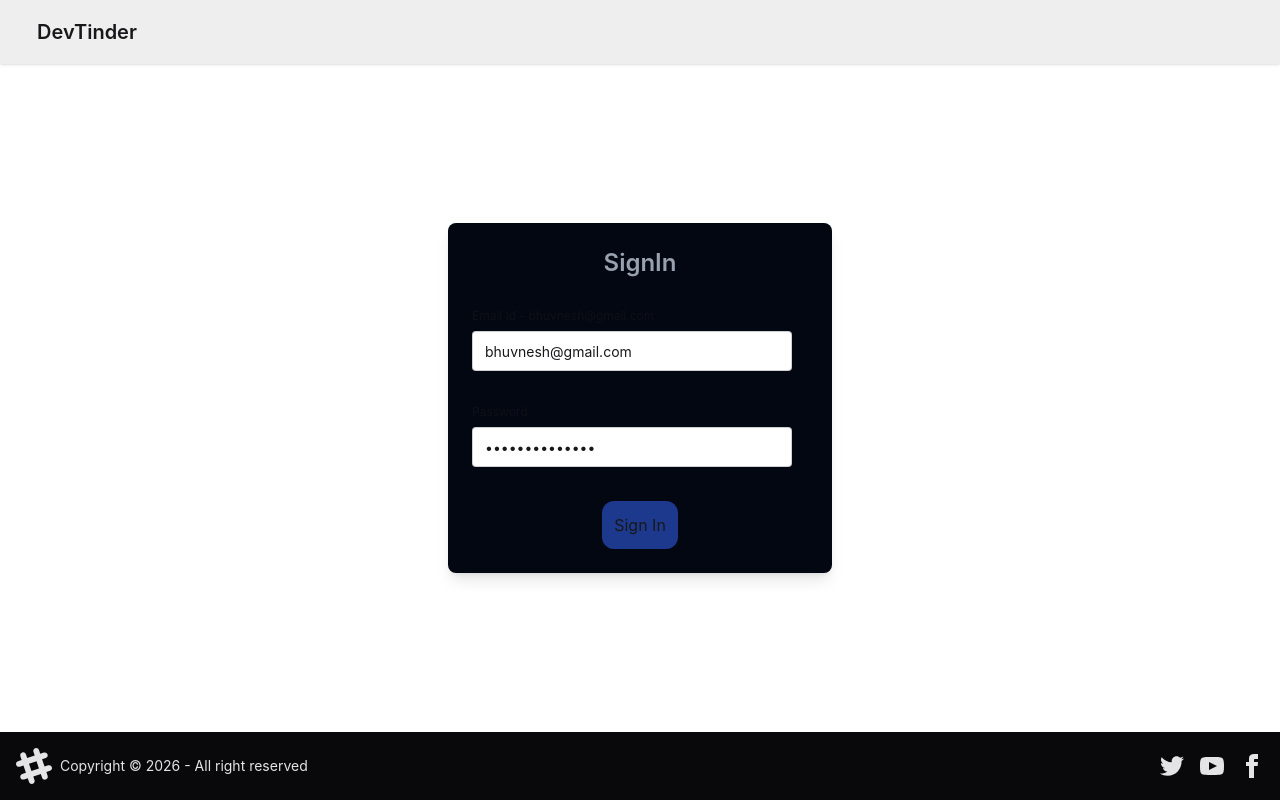
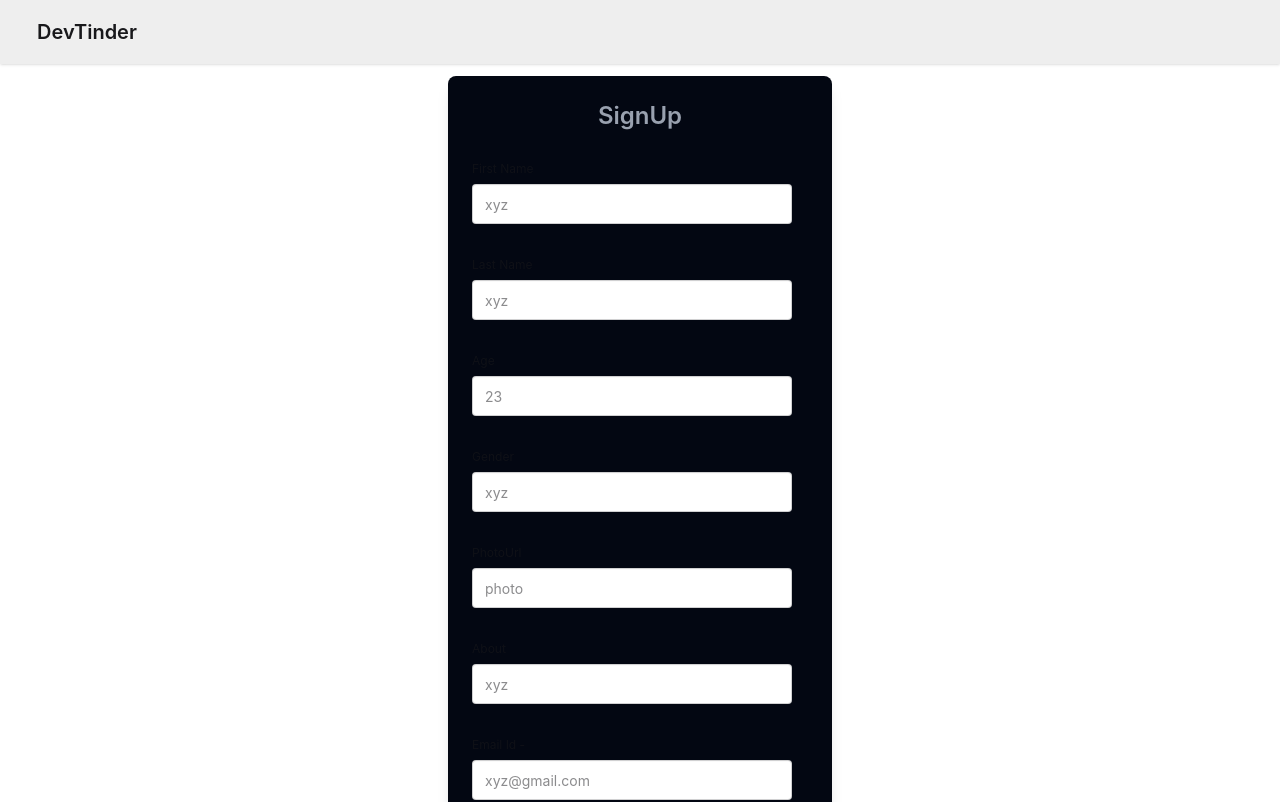
Before and after one commit to nik5526/DevTinder, a React (Vite) app in the folder frontend/: page /signin in a window 1280 px wide. Shown: the top 802 px of the page. Built offline with nearby package versions, Linux system fonts and the light colour scheme; no server answers.

Commit message:
Send/Ignore & SignUp new user & Testing

```diff
--- a/frontend/src/Components/Feed.jsx
+++ b/frontend/src/Components/Feed.jsx
@@ -23,12 +23,23 @@ const Feed = () => {
   useEffect(() => {
     getFeed();
   }, []);
+
+  if (!feed) return;
+
+  if (feed.length === 0)
+    return (
+      <div className="text-center text-3xl font-bold my-4 ">
+        No New User Available!
+      </div>
+    );
+
+
   return (
     //have done this otherwise it will give the error if the feed is not present.
     feed && (
       <div className="flex-1 flex items-center justify-center">
         <div className="w-full max-w-3xl">
-          <FeedCard user={feed[3]} />
+          <FeedCard user={feed[0]} />
         </div>
       </div>
     )
--- a/frontend/src/Components/FeedCard.jsx
+++ b/frontend/src/Components/FeedCard.jsx
@@ -1,5 +1,24 @@
+import axios from "axios";
+import { Base_Url } from "../utils/const";
+import { useDispatch } from "react-redux";
+import { removeFeed } from "../utils/feedSlice";
+
 const FeedCard = ({ user, compact = false }) => {
-  const { photoUrl, firstName, lastName, age, gender, about } = user;
+  const { _id, photoUrl, firstName, lastName, age, gender, about } = user;
+  const dispatch = useDispatch();
+
+  const manageFeed = async (status, _id) => {
+    try {
+      const res = await axios.post(
+        Base_Url + "/request/send/" + status + "/" + _id,
+        {},
+        { withCredentials: true },
+      );
+      dispatch(removeFeed(_id));
+    } catch (err) {
+      console.log(err.message);
+    }
+  };
 
   return (
     <div
@@ -29,8 +48,18 @@ const FeedCard = ({ user, compact = false }) => {
         </div>
 
         <div className="card-actions mt-auto justify-center">
-          <button className="btn btn-active btn-success">Send Request</button>
-          <button className="btn btn-active btn-error">Ignore</button>
+          <button
+            className="btn btn-active btn-success"
+            onClick={() => manageFeed("interested", _id)}
+          >
+            Send Request
+          </button>
+          <button
+            className="btn btn-active btn-error"
+            onClick={() => manageFeed("ignored", _id)}
+          >
+            Ignore
+          </button>
         </div>
       </div>
     </div>
--- a/frontend/src/Components/Requests.jsx
+++ b/frontend/src/Components/Requests.jsx
@@ -22,7 +22,7 @@ const Requests = () => {
     try {
       //we have sent a {} empty bracets because it is a post call and in post call we have to send the data but here we dont have to sent the data so we have sent empty bracets.
       const res = await axios.post(
-        Base_Url + "/request/receive" + "/" + status + "/" + _id,
+        Base_Url + "/request/receive/" + status + "/" + _id,
         {},
         { withCredentials: true },
       );
--- a/frontend/src/Components/SignIn.jsx
+++ b/frontend/src/Components/SignIn.jsx
@@ -6,8 +6,15 @@ import { useNavigate } from "react-router-dom";
 import { Base_Url } from "../utils/const";
 
 const SignIn = () => {
-  const [emailId, setEmailId] = useState("bhuvnesh@gmail.com");
-  const [password, setPassword] = useState("Bhuvnesh@54321");
+  const [emailId, setEmailId] = useState("");
+  const [password, setPassword] = useState("");
+  const [firstName, setFirstName] = useState("");
+  const [lastName, setLastName] = useState("");
+  const [age, setAge] = useState("");
+  const [gender, setGender] = useState("");
+  const [photoUrl, setPhotoUrl] = useState("");
+  const [about, setAbout] = useState("");
+  const [isSignIn, setIsSignIn] = useState(false);
   const [error, setError] = useState();
 
   const dispatch = useDispatch();
@@ -28,10 +35,110 @@ const SignIn = () => {
     }
   };
 
+  const userSignUp = async ()=>{
+    try{
+      const res = await axios.post(Base_Url + "/signup" , {firstName , lastName , emailId , password , age , gender , photoUrl, about},{withCredentials : true});
+      dispatch(addUser(res?.data?.data));
+      return navigate("/profile");
+    }
+    catch(err){
+      setError(err?.response?.data || "Something went wrong");
+    }
+  }
+
   return (
-    <div className="flex-1 flex items-center justify-center">
+    <div className="flex-1 flex items-center justify-center my-3" >
       <div className="bg-gray-950 w-full max-w-sm p-6 rounded-lg text-center shadow-lg space-y-6">
-        <h2 className="text-gray-400 font-semibold text-2xl">SignIn</h2>
+        <h2 className="text-gray-400 font-semibold text-2xl">{isSignIn ? "SignIn" : "SignUp"}</h2>
+
+        { !isSignIn &&
+          <>
+            <fieldset className="fieldset">
+              <label className="label" htmlFor="firstName">
+                First Name
+              </label>
+
+              <input
+                type="text"
+                value={firstName}
+                id="firstName"
+                className="input"
+                placeholder="xyz"
+                onChange={(e) => setFirstName(e.target.value)}
+              />
+            </fieldset>
+            <fieldset className="fieldset">
+              <label className="label" htmlFor="LastName">
+                Last Name
+              </label>
+
+              <input
+                type="text"
+                value={lastName}
+                id="LastName"
+                className="input"
+                placeholder="xyz"
+                onChange={(e) => setLastName(e.target.value)}
+              />
+            </fieldset>
+            <fieldset className="fieldset">
+              <label className="label" htmlFor="age">
+                Age
+              </label>
+
+              <input
+                type="text"
+                value={age}
+                id="age"
+                className="input"
+                placeholder="23"
+                onChange={(e) => setAge(e.target.value)}
+              />
+            </fieldset>
+            <fieldset className="fieldset">
+              <label className="label" htmlFor="gender">
+                Gender
+              </label>
+
+              <input
+                type="text"
+                value={gender}
+                id="gender"
+                className="input"
+                placeholder="xyz"
+                onChange={(e) => setGender(e.target.value)}
+              />
+            </fieldset>
+            <fieldset className="fieldset">
+              <label className="label" htmlFor="photoUrl">
+                PhotoUrl
+              </label>
+
+              <input
+                type="text"
+                value={photoUrl}
+                id="photoUrl"
+                className="input"
+                placeholder="photo"
+                onChange={(e) => setPhotoUrl(e.target.value)}
+              />
+            </fieldset>
+            <fieldset className="fieldset">
+              <label className="label" htmlFor="about">
+                About
+              </label>
+
+              <input
+                type="text"
+                value={about}
+                id="about"
+                className="input"
+                placeholder="xyz"
+                onChange={(e) => setAbout(e.target.value)}
+              />
+            </fieldset>
+          </>
+        }
 
         <fieldset className="fieldset">
           <label className="label" htmlFor="email">
@@ -67,10 +174,12 @@ const SignIn = () => {
 
         <button
           className="bg-blue-900 p-3 rounded-xl cursor-pointer hover:bg-blue-800"
-          onClick={userLogin}
+          onClick={isSignIn ? userLogin : userSignUp}
         >
-          Sign In
+          {isSignIn ? "SignIn" : "SignUp"}
         </button>
+        <p className = "text-sm -m-2 cursor-pointer text-blue-800" onClick = {()=> setIsSignIn((value)=> !value)}
+        >{isSignIn ? "New User? SignUp" : "Existing User? SignIn"}</p>
       </div>
     </div>
   );
--- a/frontend/src/Components/navbar.jsx
+++ b/frontend/src/Components/navbar.jsx
@@ -53,12 +53,11 @@ const Navbar = () => {
 
               <ul
                 tabIndex={0}
-                className="menu menu-sm dropdown-content bg-base-100 rounded-box z-50 mt-3 w-52 p-2 shadow"
+                className="menu menu-sm dropdown-content rounded-box z-50 mt-3 w-52 p-2 shadow bg-base-300"
               >
                 <li>
                   <Link to="/profile" className="justify-between">
                     Profile
-                    <span className="badge">New</span>
                   </Link>
                 </li>
 
--- a/frontend/src/utils/feedSlice.jsx
+++ b/frontend/src/utils/feedSlice.jsx
@@ -5,7 +5,9 @@ const feedSlice = createSlice({
     initialState : null,
     reducers : {
         addFeed : (state,action) => action.payload,
-        removeFeed : (state,action) => null,
+        removeFeed : (state,action) => {
+            return state.filter((userId)=> userId._id !== action.payload);
+        },
     }
 });
 
```
Also changed, not shown: 1 other file (tests, documents, lock files or other folders).
